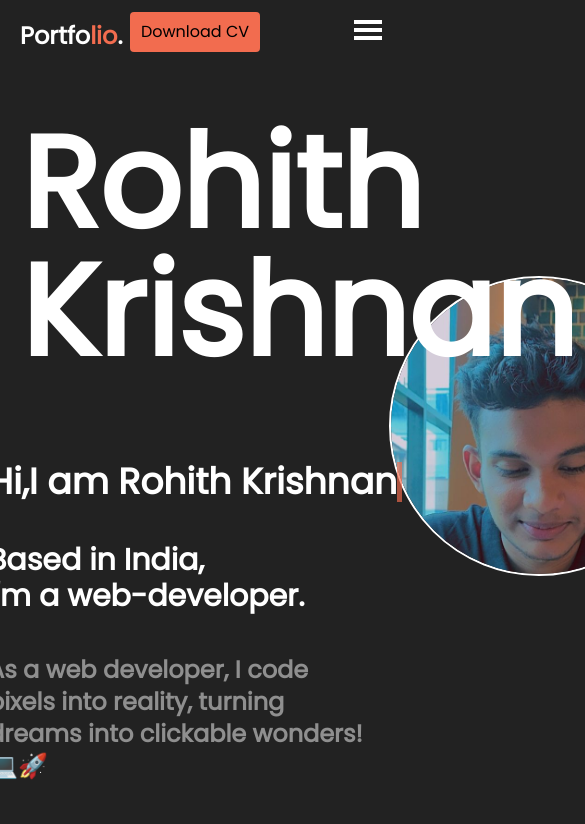
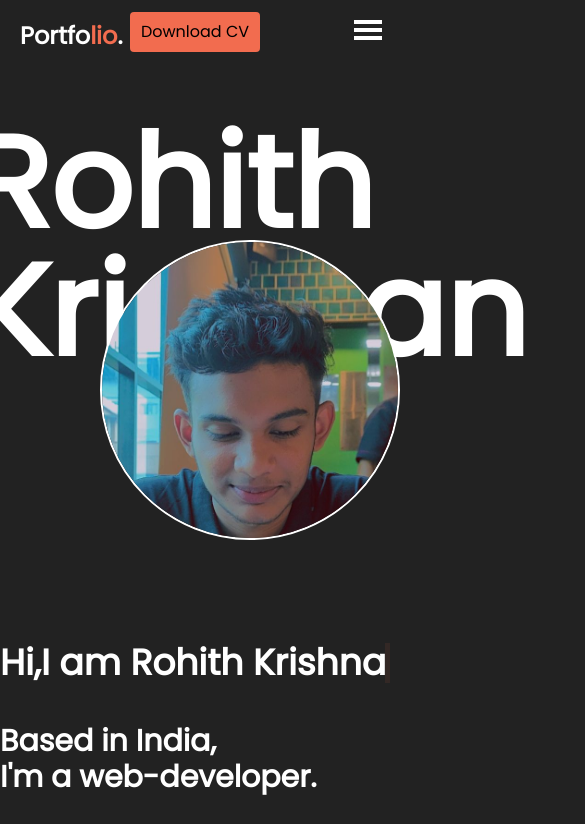
Before and after one commit to Rohithk2003/portfolio, a Next.js app: page / in a window 390 px wide. Shown: the top 824 px of the page, 585 px wide, since content can reach past the window. Built offline with nearby package versions, Linux system fonts and the light colour scheme.

Commit message:
made main page responsive

```diff
--- a/components/main.tsx
+++ b/components/main.tsx
@@ -3,27 +3,25 @@ import profile from '../public/profile.jpg'
 
 export default function Main() {
     return (
+
         <div
-            className={"w-full h-[100vh] grid lg:grid-cols-3 grid-cols-1 lg:grid-rows-1 grid-rows-2       bg-[#222222] "}
-            id={"home"}>
-            <div
-                className={"w-full h-[100vh] grid lg:grid-cols-3 grid-cols-1 lg:grid-rows-1 grid-rows-2 absolute      bg-[#222222] "}>
-                <div className={"md:w-2/3  w-full bg-[#222222] flex md:justify-start justify-center col-span-2 "}>
+            className={"w-full h-[100vh] grid xl:grid-cols-3 grid-cols-1 xl:grid-rows-1 grid-rows-3 absolute      bg-[#222222] "}>
+            <div className={"xl:w-2/3  w-3/4 bg-[#222222] flex md:justify-start justify-center col-span-2 row-span-2"}>
                 <div>
                     <div
-                            className={"text-white mt-10 name-label font-bold relative text-9xl top-20 left-[10%] ml-20 z-10"}>Rohith
+                        className={"text-white mt-10 name-label font-bold relative text-9xl top-20 left-[10%] ml-20 z-[0]"}>Rohith
                         Krishnan
                     </div>
                     <div
-                            className={"w-[300px] h-[300px] overflow-hidden relative left-44 top-[-20px]  float-right rounded-full border-2 border-white object-cover"}>
+                        className={"w-[300px] h-[300px] overflow-hidden relative md:left-44 left-[-10%] top-[-10%] md:top-[-40%] xl:top-[-20px]  float-right rounded-full border-2 border-white object-cover"}>
                         <Image className={"z-48 object-contain relative top-[-80px] "} src={profile} alt={""}
                                width={300}
                                height={300}/></div>
                 </div>
             </div>
             <div
-                    className={"md:w-1/3 w-full  mt-10 md:mt-0  relative bg-[#222222] flex  justify-center align-end flex-row md:flex-col md:justify-center"}>
-                    <div className={"w-max h-max "}>
+                className={"xl:w-1/3 w-full md:p-20 mt-20 h-max  bg-[#222222] flex  md:justify-center align-middle flex-row "}>
+                <div className={"xl:w-max md:w-1/2 w-full h-max "}>
                     <div
                         className={"text-4xl  h-10 font-bold based-data text-white mb-10 overflow-hidden name-main-page "}>Hi,I
                         am Rohith Krishnan
@@ -45,6 +43,5 @@ export default function Main() {
                 </div>
             </div>
         </div>
-        </div>
     )
 }
--- a/components/navbar.tsx
+++ b/components/navbar.tsx
@@ -37,7 +37,6 @@ export default function Navbar() {
                                         }}
                                         key={index}>
                                         <Link href={`#${heading.toLowerCase()}`}>{heading}</Link>
-                                        <Link href={`#${heading.toLowerCase()}`}>{heading}</Link>
                                     </li>)
                             })
                         }
@@ -57,7 +56,7 @@ export default function Navbar() {
                 </div>
                 <div
                     className={"w-1/3 flex  max-h-fit  lg:top-0 transition-all duration-300 ease-in-out  mr-0 lg:mr-5 justify-center  mt-auto mb-auto"}>
-                    <button className={"bg-[#f26c4f] text-black w-36 h-10 rounded"} ><a href={"https://drive.google.com/uc?export=download&id=1YIff-gypDnI9kKcILViiUQcLuzwWdg-T"}>Download CV</a></button>
+                    <button className={"bg-[#f26c4f] text-black w-36 h-10 rounded"} ><a href={"https://drive.google.com/uc?export=download&id=1YIff-gypDnI9kKcILViiUQcLuzwWdg-T "}>Download CV</a></button>
                 </div>
             </div>
 
--- a/pages/index.tsx
+++ b/pages/index.tsx
@@ -11,10 +11,10 @@ export default function Home() {
         <>
             <Navbar/>
             <Main/>
-            <About/>
-            <Services/>
-            <Skills/>
-            <ContactDetails/>
+            {/*<About/>*/}
+            {/*<Services/>*/}
+            {/*<Skills/>*/}
+            {/*<ContactDetails/>*/}
             <Script src="https://kit.fontawesome.com/93a493583b.js" crossOrigin="anonymous"></Script>
         </>
     )
```
Lines whose indentation alone changed are shown as unchanged.
